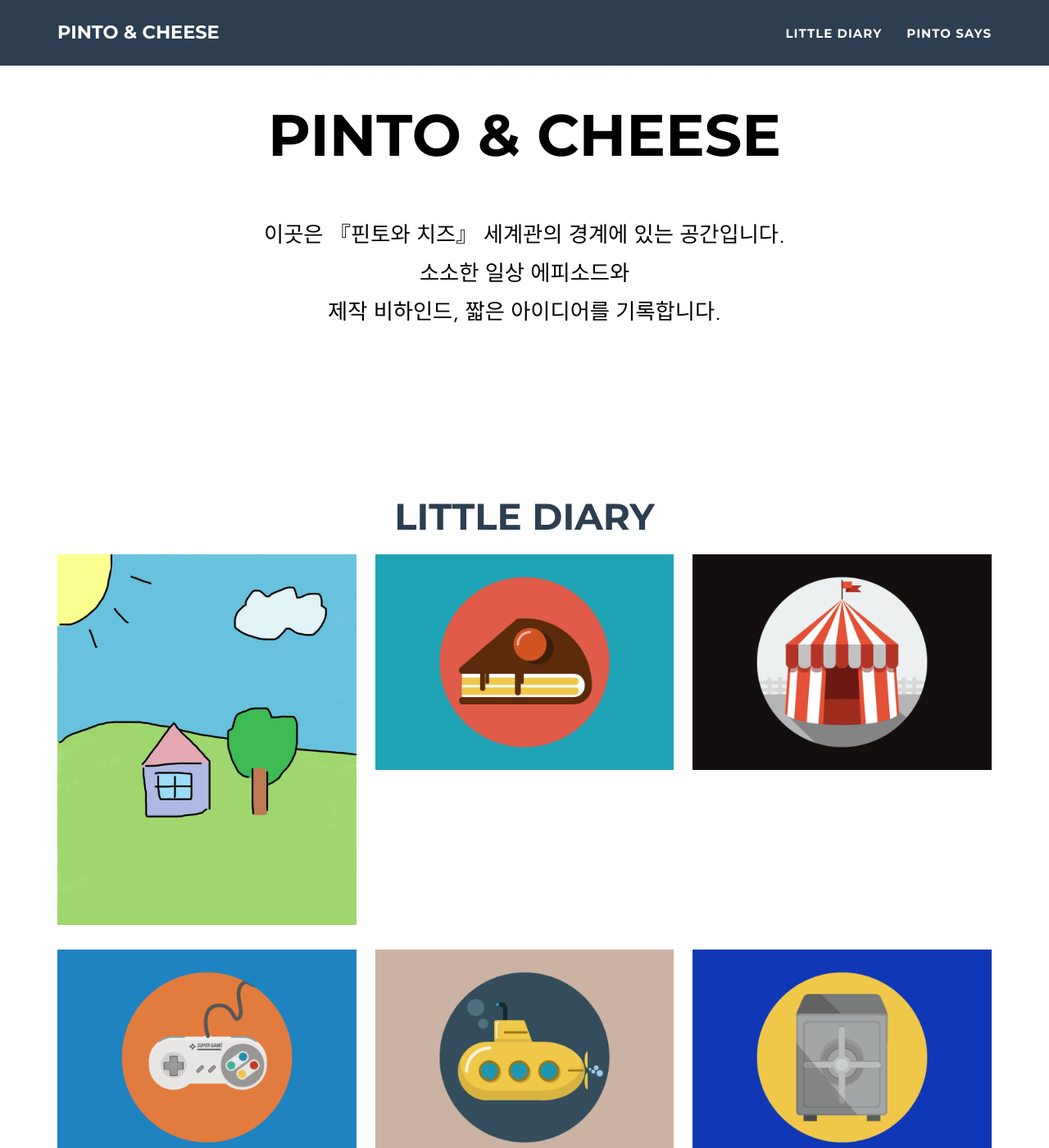
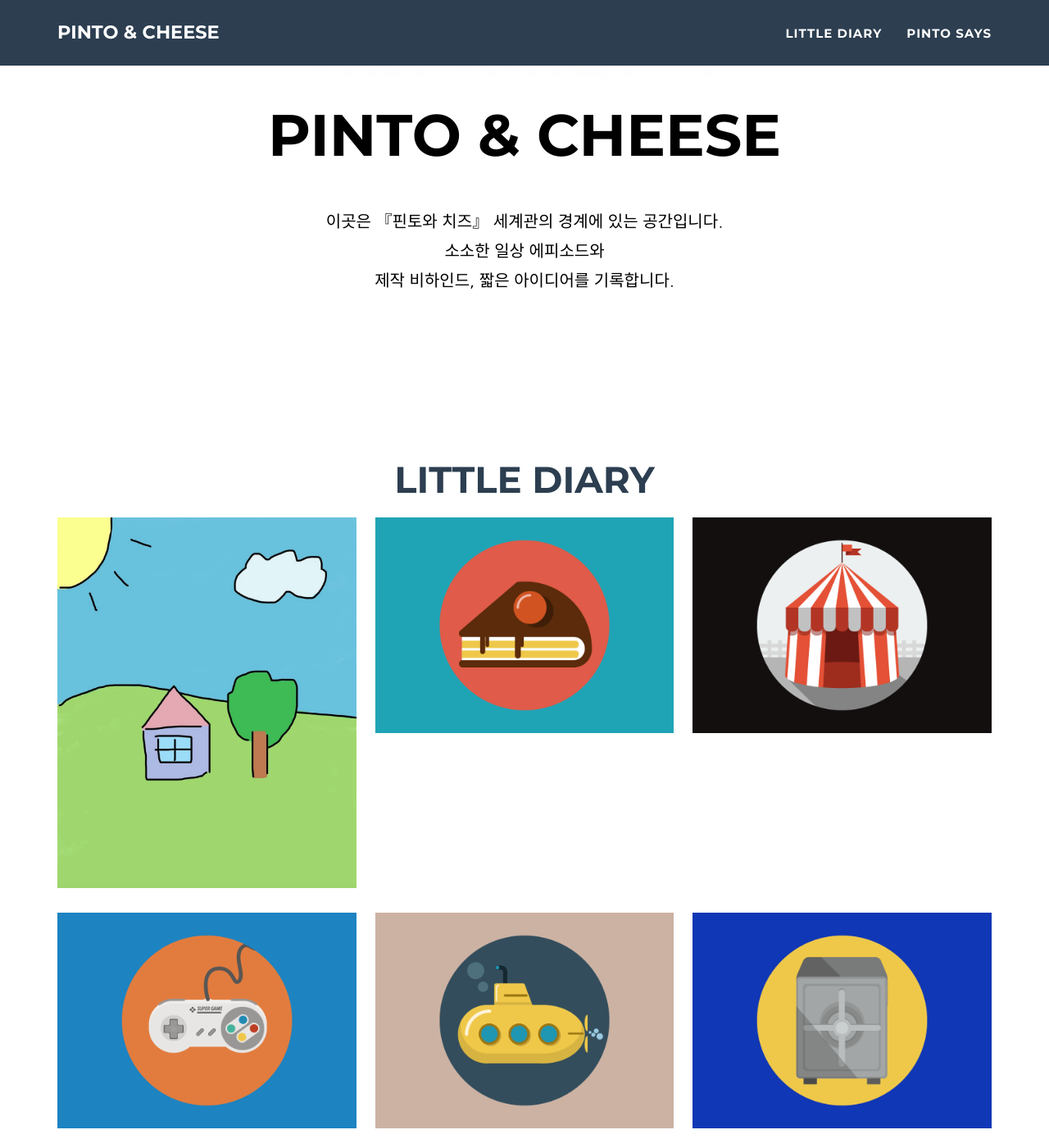
Before and after one commit to pintocheese/pintocheese.github.io, a Jekyll site: the page built from _posts/2014-07-18-project-1.markdown, in a window 1280 px wide and 1400 px high, scrolled down 1136 px. Shown: the whole window at 82% size. Built offline with Jekyll 4.4.1, drawn with Linux system fonts in a browser that asks for light colours.

Commit message:
Update custom.css

```diff
--- a/assets/css/custom.css
+++ b/assets/css/custom.css
@@ -1,6 +1,3 @@
-/* =========================
-   전체 헤더 및 주요 섹션 색상
-========================= */
 header,
 header.intro,
 header.masthead,
@@ -10,25 +7,15 @@
   color: #000000 !important;
 }
 
-/* =========================
-   기본 폰트: 영어 Lato
-========================= */
 body {
   font-family: "Lato", sans-serif; /* 영어 기본 */
 }
 
-/* =========================
-   한글만 Nanum Gothic 적용
-========================= */
-/* skills / About / Pinto Says 메시지 글자 통일 */
-.intro-text .skills,
 #about p,
-#about-message {
-  font-family: "Nanum Gothic", "Lato", sans-serif; /* 한글/영문 분리 */
-  font-size: inherit;   /* skills 글자 크기 그대로 상속 */
-  line-height: 1.8;     /* 필요 시 줄 간격 조절 */
-  font-weight: 400;      /* 기본 굵기 유지 */
+#about-message,
+.intro-text .skills {
+  font-size: 20px !important;  /* 원하는 크기로 강제 지정 */
+  font-family: "Nanum Gothic", "Lato", sans-serif;
+  line-height: 1.8;
+  font-weight: 400;
 }
-/* =========================
-   한글은 Nanum Gothic, 영어는 Lato
-========================= */
```
